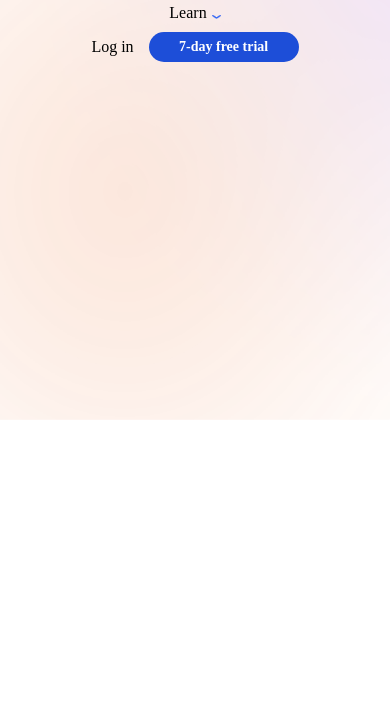
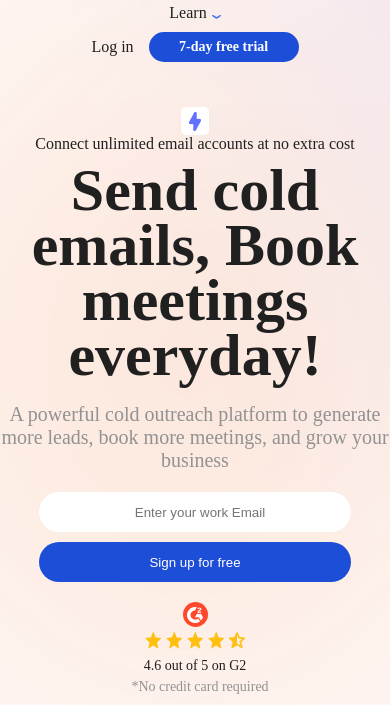
Before and after one commit to developer-meet/saleshandy, a plain HTML site: page index.html in a window 390 px wide. Shown: the part 130-844 px from the top of the page. Drawn offline with Linux system fonts and the light colour scheme.

Commit message:
Complete Second Section

```diff
--- a/CSS/style.css
+++ b/CSS/style.css
@@ -75,7 +75,7 @@ body {
 }
 
 .sim-gray {
-    color: var(--sim-blue);
+    color: var(--sim-gray);
 }
 
 .sim-perpul {
@@ -107,7 +107,7 @@ body {
 
 .img-1 {
     background-image: url(/Assets/images/Img\ 1.png);
-    background-size:cover;
+    background-size: cover;
     background-repeat: no-repeat;
     max-width: 1320px;
     height: 550px;
@@ -135,7 +135,7 @@ body {
 .navbar div p {
     font-size: 16px;
     font-weight: 500;
-
+    color: var(--primary-color);
 }
 
 .navbar div img {
@@ -153,6 +153,7 @@ body {
     font-size: 16px;
     font-weight: 500;
     margin-right: 15px;
+    color: var(--primary-color);
 }
 
 .header-trial-btn {
@@ -170,9 +171,10 @@ body {
 
     .img-1 {
         width: 100%;
+        height: auto;
         padding: 0;
         background-image: url(/Assets/images/Img\ 6.png);
-        background-size:cover;
+        background-size: cover;
     }
 
     .header-sec {
@@ -206,3 +208,179 @@ body {
         justify-content: center;
     }
 }
+
+/* Second-Section */
+
+.sec-2 {
+    width: 50%;
+    margin-top: 30px;
+    padding-right: 60px;
+}
+
+.sec-2-slogan-sec .icon-2 {
+    height: 28px;
+    width: 28px;
+    border-radius: 5px;
+    background-color: var(--white);
+    margin-right: 10px;
+}
+
+.slogan-line {
+    font-size: 16px;
+    font-weight: 500;
+}
+
+.sec-2-heading {
+    font-size: 60px;
+    font-weight: 900;
+    line-height: 55px;
+    margin: 10px 0 20px 0;
+}
+
+.sec-2-para {
+    font-size: 20px;
+    font-weight: 400;
+    margin-bottom: 20px;
+}
+
+.signup-box form {
+    position: relative;
+    width: 80%;
+    height: 40px;
+    margin-bottom: 10px;
+}
+
+.signup-box form input {
+    width: 100%;
+    height: 40px;
+    border-radius: 60px;
+    border: none;
+    outline: none;
+    padding-left: 10px;
+    color: #C6C6C6;
+}
+
+.sec-2-signup-btn {
+    width: 30%;
+    height: 40px;
+    border-radius: 60px;
+    border: none;
+    outline: none;
+    background-color: var(--sim-dark-blue);
+    position: absolute;
+    top: 0;
+    right: 0;
+}
+
+.icon-1 {
+    width: 25px;
+    height: 25px;
+    background-color: #FF492C;
+    border-radius: 50px;
+    margin-right: 10px;
+}
+
+.rating-line {
+    font-size: 14px;
+    font-weight: 500;
+    margin: 0 10px;
+}
+
+.sec-2-card-condition {
+    font-size: 14px;
+    font-weight: 400;
+    /* margin: 0 10px; */
+    border-left-width: 2px;
+    border-left-style: solid;
+    border-left-color: var(--sim-gray);
+    padding-left: 10px;
+}
+
+@media screen and (max-width:1100px) {
+    .sec-2 {
+        width: 100%;
+        height: auto;
+        margin-top: 30px;
+        padding: 0 0 10px 0;
+    }
+
+    .sec-2 .sec-2-slogan-sec {
+        justify-content: center;
+        width: 100%;
+    }
+
+    .sec-2-heading {
+        text-align: center;
+    }
+
+    .sec-2-para {
+        text-align: center;
+    }
+
+    .signup-box {
+        width: 100%;
+        text-align: center;
+    }
+
+    .signup-box form {
+        width: 80%;
+        margin: auto;
+    }
+
+    .sec-2-rating-box {
+        margin-top: 10px;
+        justify-content: center;
+    }
+}
+
+@media screen and (max-width:560px) {
+    .sec-2-slogan-sec {
+        display: block;
+        width: 100%;
+        height: auto;
+        text-align: center;
+    }
+
+    .sec-2-slogan-sec .icon-2 {
+        margin: auto;
+    }
+
+    .sec-2-rating-box {
+        display: block;
+        width: 100%;
+        height: auto;
+        text-align: center;
+    }
+
+    .icon-1 {
+        margin: auto;
+    }
+
+    .sec-2-card-condition {
+        border: none;
+    }
+
+    .signup-box form {
+        height: 100px;
+        position: static;
+    }
+
+    .signup-box form input {
+        width: 100%;
+        text-align: center;
+    }
+
+    .sec-2-signup-btn {
+        margin-top: 10px;
+        width: 100%;
+        position: static;
+
+        /* bottom: 0; */
+    }
+
+    .star-icon,
+    .rating-line,
+    .sec-2-card-condition {
+        margin-top: 5px;
+    }
+}
--- a/index.html
+++ b/index.html
@@ -43,7 +43,44 @@
                 <div class="header-login-btn">Log in</div>
                 <div class="header-trial-btn white-color">7-day free trial</div>
             </div>
+        </div>
 
+        <div class="sec-2">
+            <div class="sec-2-slogan-sec d-flax align-items-center">
+                <div class="icon-2 d-flax jus-con-center align-items-center">
+                    <img src="/Assets/icon/Icon 2.png" alt="">
+                </div>
+                <div class="slogan-line primary-color">Connect unlimited email accounts at no extra cost</div>
+            </div>
+            <div class="sec-2-heading primary-color">
+                Send cold emails,
+                Book meetings
+                everyday!
+            </div>
+            <div class="sec-2-para sim-gray">
+                A powerful cold outreach platform to generate more leads,
+                book more meetings, and grow your business
+            </div>
+            <div class="signup-box">
+                <form action="#">
+                    <input type="email" placeholder="Enter your work Email">
+                    <button class="sec-2-signup-btn white-color">Sign up for free</button>
+                </form>
+            </div>
+            <div class="sec-2-rating-box d-flax align-items-center">
+                <div class="icon-1 d-flax jus-con-center align-items-center">
+                    <img src="/Assets/icon/Icon 1.png" alt="">
+                </div>
+                <div class="star-icon">
+                    <img src="/Assets/icon/Full Star.png" alt="">
+                    <img src="/Assets/icon/Full Star.png" alt="">
+                    <img src="/Assets/icon/Full Star.png" alt="">
+                    <img src="/Assets/icon/Full Star.png" alt="">
+                    <img src="/Assets/icon/half Star.png" alt="">
+                </div>
+                <p class="rating-line primary-color">4.6 out of 5 on G2</p>
+                <p class="sec-2-card-condition sim-gray">*No credit card required</p>
+            </div>
         </div>
     </div>
 </body>
```
Also changed, not shown: Assets/icon/Icon 1.png (renamed from Assets/icon/Vector.png), Assets/icon/Icon 2.png (added).
